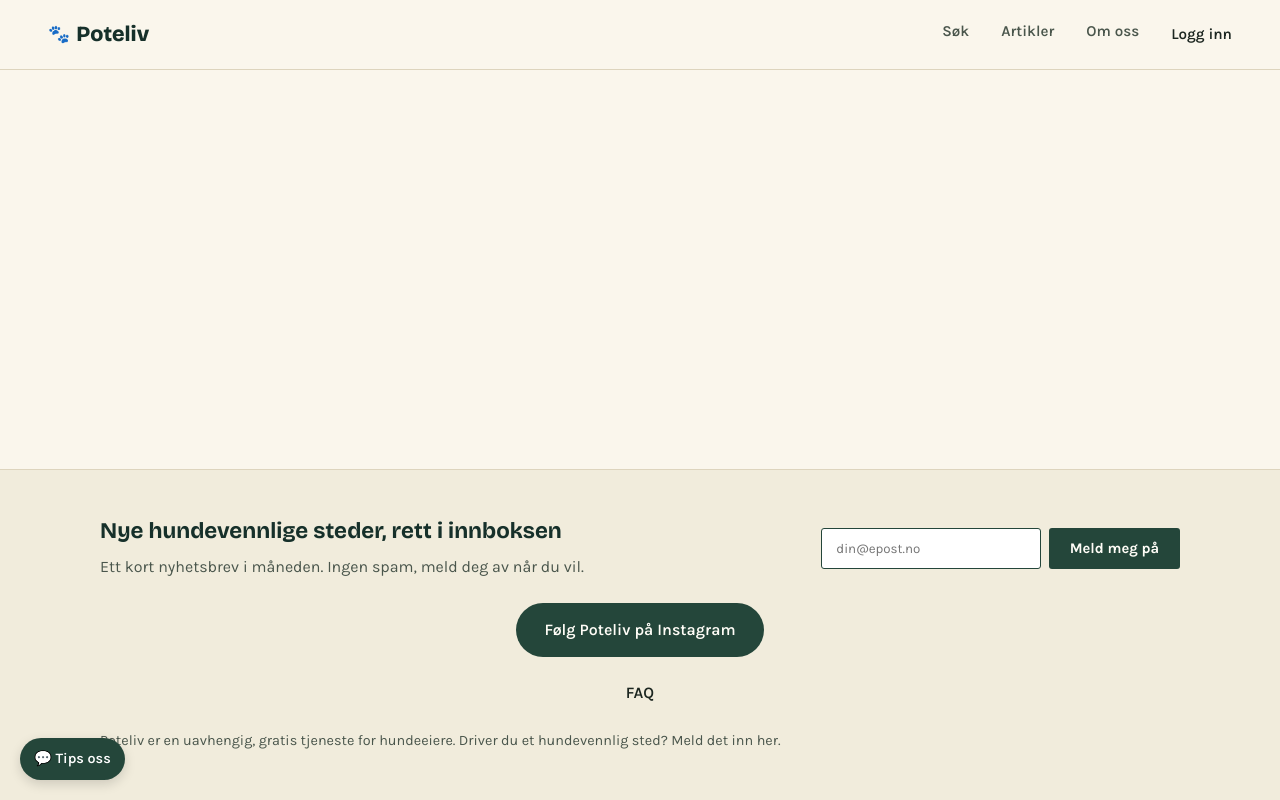
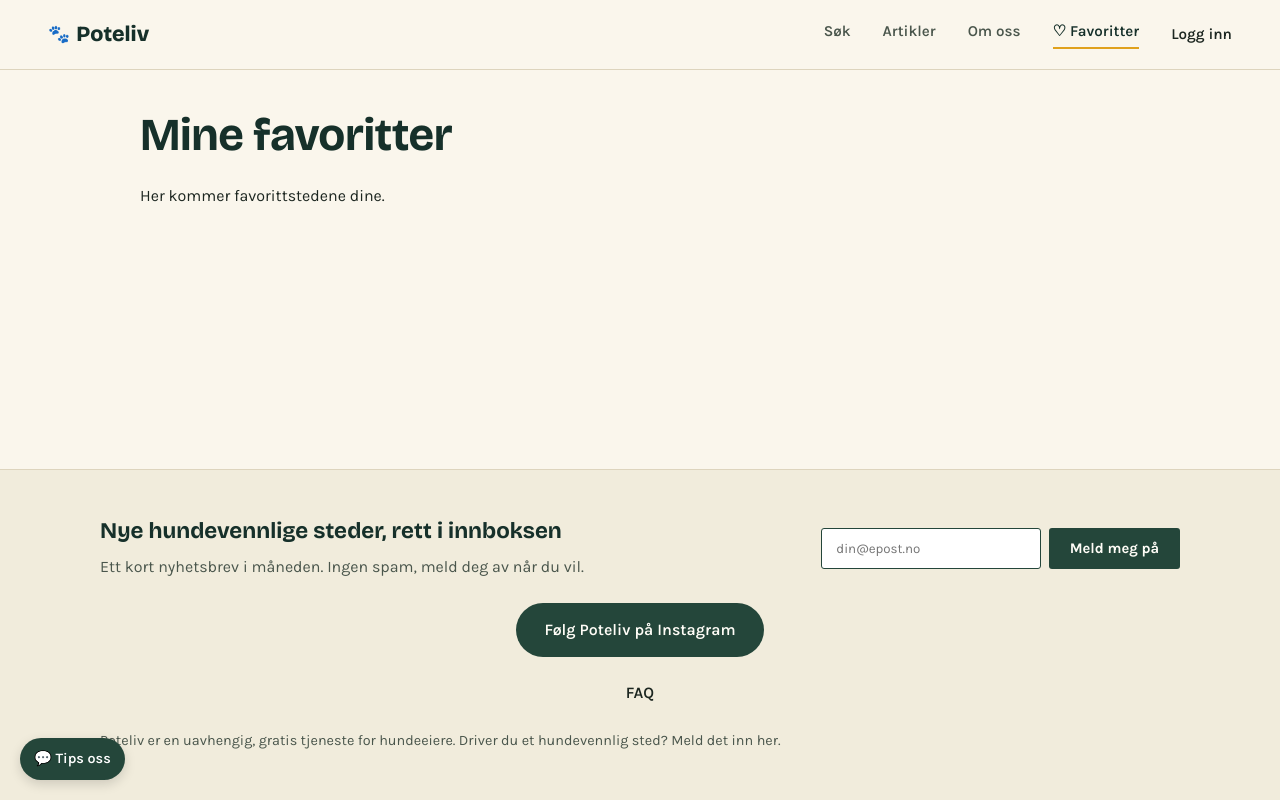
Before and after one commit to preztmo/poteliv-beta, a React (Vite) app: page /favoritter in a window 1280 px wide. Built offline with nearby package versions, Linux system fonts and the light colour scheme.

Commit message:
added fav bar

```diff
--- a/App.jsx
+++ b/App.jsx
@@ -9,6 +9,7 @@ import Newsletter from './Newsletter.jsx'
 import BackToTop from "./components/BackToTop";
 import TipUsButton from "./components/TipUsButton";
 import FAQ from "./FAQ";
+import Favorites from "./Favorites";
 
 export default function App() {
   return (
@@ -28,6 +29,12 @@ export default function App() {
           <NavLink to="/om-oss" className={({ isActive }) => (isActive ? 'active' : '')}>
             Om oss
           </NavLink>
+          <NavLink
+          to="/favoritter"
+          className={({ isActive }) => (isActive ? "active" : "")}
+          >
+            ♡ Favoritter
+            </NavLink>
           <GoogleLogin />
         </nav>
       </header>
@@ -40,6 +47,7 @@ export default function App() {
           <Route path="/artikler/:id" element={<ArticleDetail />} />
           <Route path="/om-oss" element={<About />} />
           <Route path="/faq" element={<FAQ />} />
+          <Route path="/favoritter" element={<Favorites />} />
         </Routes>
       </main>
 
--- /dev/null
+++ b/Favorites.jsx
@@ -0,0 +1,8 @@
+export default function Favorites() {
+return (
+<div className="page">
+<h1>Mine favoritter</h1>
+<p>Her kommer favorittstedene dine.</p>
+</div>
+);
+}
```
Also changed, not shown: 3 other files (tests, documents, lock files or other folders).
